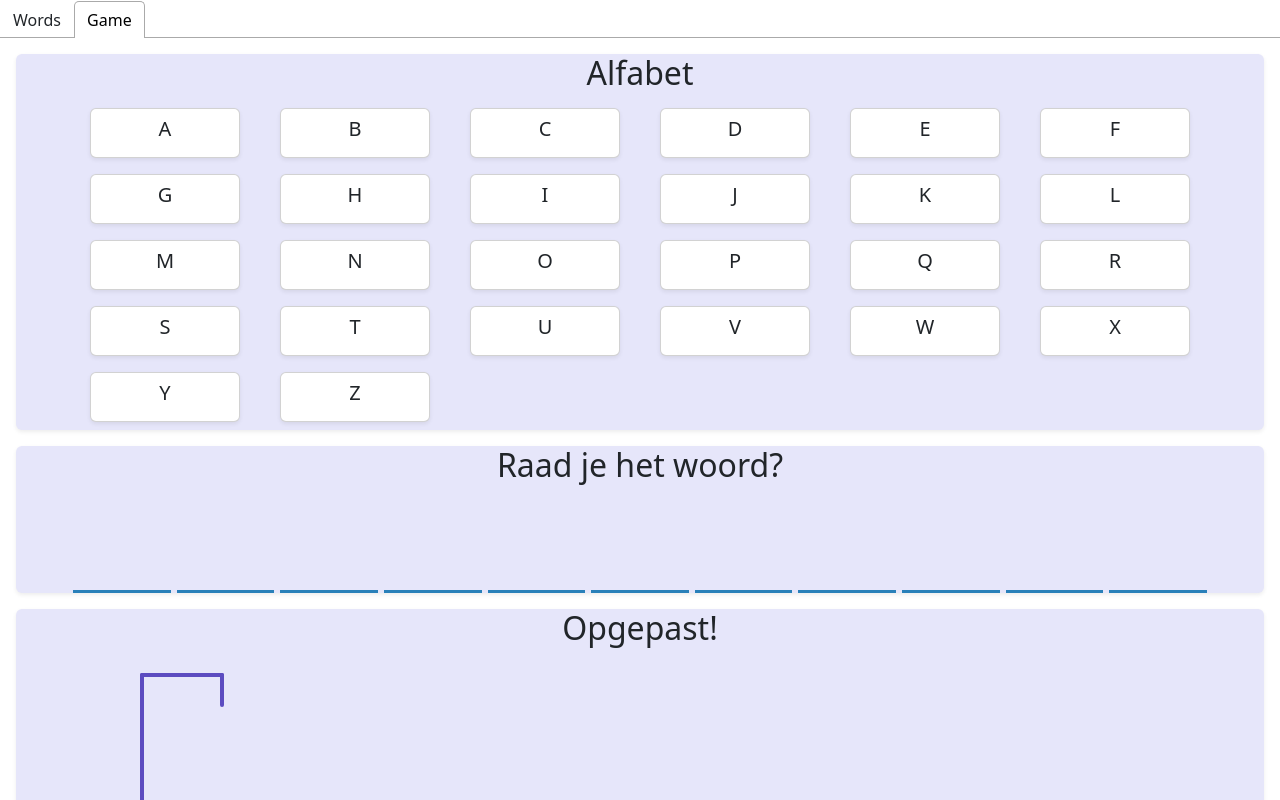
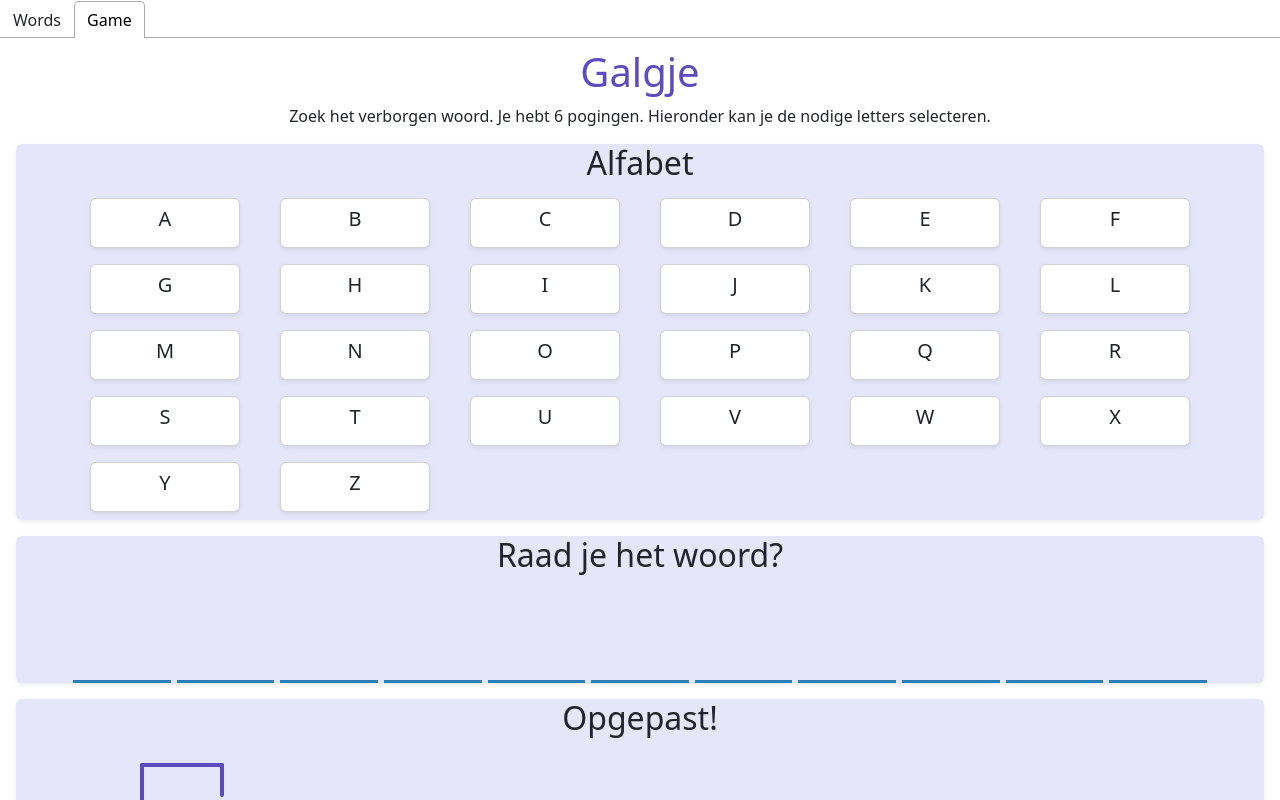
Before and after one commit to Floovera/projectfloo, a React (Create React App) app: page / in a window 1280 px wide. Both pictures are taken after a click on the tab "Game". Shown: the top 800 px of the page. Built offline with nearby package versions, Linux system fonts and the light colour scheme.

Commit message:
header component toegevoegd

```diff
--- /dev/null
+++ b/src/components/Header.js
@@ -0,0 +1,8 @@
+export function Header() {
+    return (
+        <div className="text-center">
+            <h1 style={{color: "#5c4cc0"}}>Galgje</h1>
+            <p>Zoek het verborgen woord. Je hebt 6 pogingen. Hieronder kan je de nodige letters selecteren.</p>
+        </div>
+    )
+}
--- a/src/pages/GamePage.js
+++ b/src/pages/GamePage.js
@@ -7,6 +7,7 @@ import {Popup} from "../components/Popup";
 import {Notification} from "../components/Notification";
 import {show} from "../helpers/helper";
 import {Hint} from "../components/Hint";
+import {Header} from "../components/Header";
 
 export function GamePage(props) {
     const {letters,selectedWord} = props;
@@ -38,10 +39,10 @@ export function GamePage(props) {
 
     return (
         <div className="mx-3">
+            <Header></Header>
             <Notification
                 showNotification={showNotification}
             />
-            <div>
                 <Letters
                     letters={letters}
                     title="Alfabet"
@@ -68,9 +69,6 @@ export function GamePage(props) {
                 <Hint
                     selectedWord={selectedWord}
                 />
-            </div>
-
-
         </div>
 
     );
```
